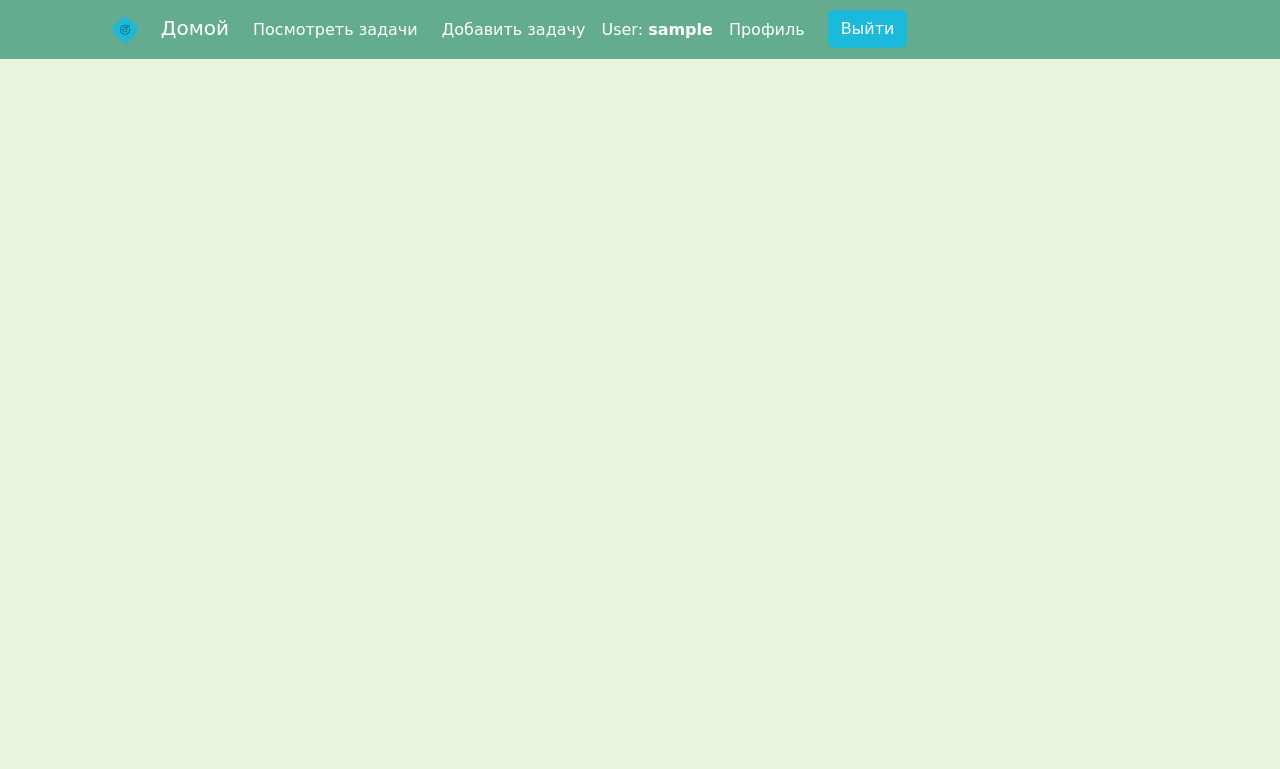
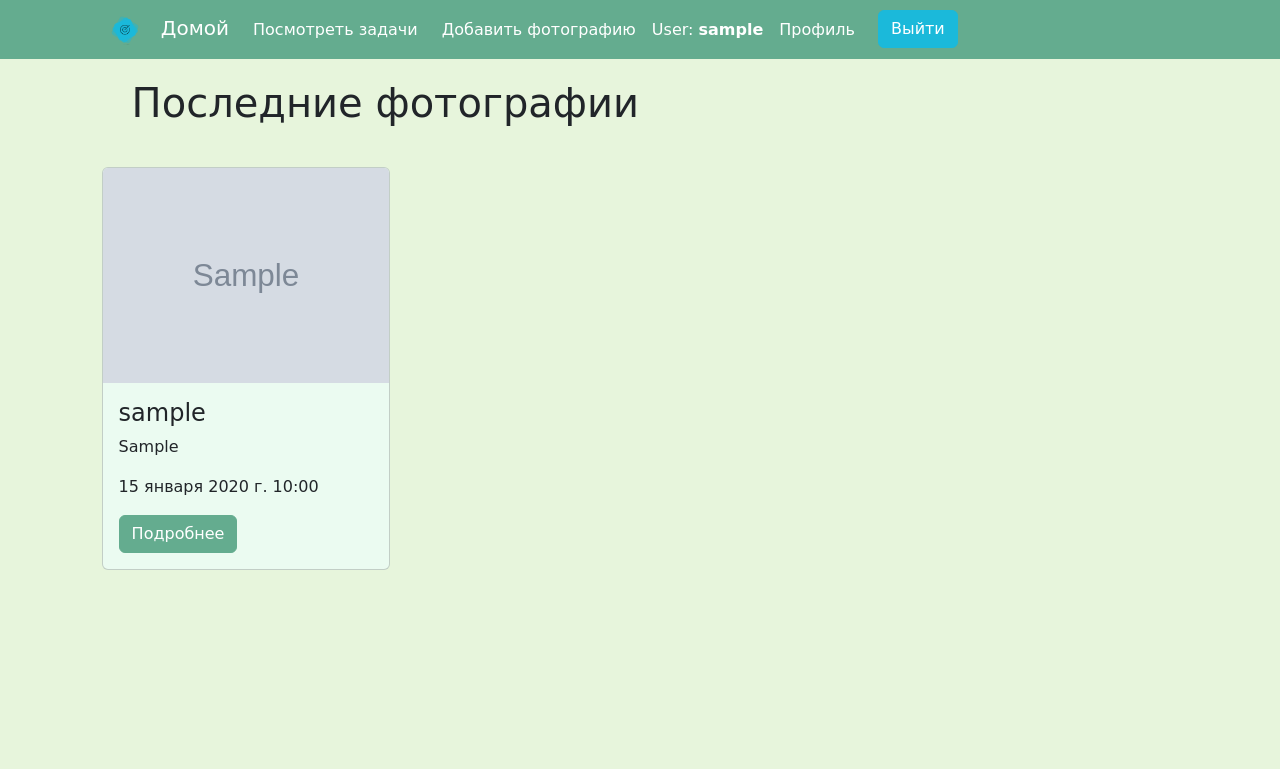
Before and after one commit to TagleD/-controlwork_9_gleb_tarakanov, a Django app: page / in a window 1280 px wide. Shown: the top 769 px of the page. Before the commit the page ends 59 px from the top, so only its background shows below. Run offline with Django 4.2, Linux system fonts and the light colour scheme; a user stored in the database is signed in; tables that the repository leaves empty hold one stand-in row (values such as "Sample post"); grey boxes marked "Sample" are stand-in pictures; some libraries are stand-ins or nearby versions; some web fonts are replaced.

Commit message:
#3 Сделал нормально главную страницу и переделал страницу детального просмотра фотографии

```diff
--- a/source/static/css/style.css
+++ b/source/static/css/style.css
@@ -198,3 +198,19 @@ button {
 .bold-link {
     text-decoration: none;
 }
+
+.card-back {
+    margin-bottom: 20px;
+    background-color: rgba(236, 252, 246, 0.83) !important;
+}
+
+.card-paddings {
+    padding-top: 0;
+    padding-left: 0;
+    padding-right: 0;
+}
+
+.edit-detail-button {
+    margin-left: 16px;
+    margin-bottom: 10px;
+}
--- a/source/templates/base.html
+++ b/source/templates/base.html
@@ -38,8 +38,8 @@
                             {#                                {% if perms.webapp.add_task %}#}
                             <li class="nav-item">
                                 <a class="nav-link active white" aria-current="page"
-                                   href="{% url 'photo_create' %}">Добавить
-                                    задачу
+                                   href="{% url 'photo_create' %}">
+                                    Добавить фотографию
                                 </a>
                             </li>
                             {#                                {% endif %}#}
--- a/source/webapp/templates/photo_list.html
+++ b/source/webapp/templates/photo_list.html
@@ -1,3 +1,36 @@
 {% extends 'base.html' %}
 
 {% block title %}Главная{% endblock %}
+
+{% block content %}
+    <div class="container main-container">
+        <div class="row">
+            <div class="col">
+                <h1 class="project-task-name-left">
+                    Последние фотографии
+                </h1>
+            </div>
+        </div>
+        <div class="row">
+            {% if photos %}
+                {% for photo in photos %}
+                    <div class="col-4">
+                        <div class="card card-back" style="width: 18rem;">
+                            <img src="{{ photo.image.url }}" class="card-img-top" alt="{{ photo.caption }}">
+                            <div class="card-body">
+                                <h4 class="card-title">{{ photo.author.username }}</h4>
+                                <p class="card-text">{{ photo.caption }}</p>
+                                <p class="card-text">{{ photo.created_at }}</p>
+                                <a href="{% url 'photo_detail' photo.pk %}" class="btn btn-primary green">Подробнее</a>
+                            </div>
+                        </div>
+                    </div>
+                {% endfor %}
+            {% else %}
+                <div class="col-6">
+                    <h5>По вашему запросы задачи не найдены</h5>
+                </div>
+            {% endif %}
+        </div>
+    </div>
+{% endblock %}
```
Also changed, not shown: source/webapp/templates/photo_detail.html (+17 -1 lines), source/uploads/photos/104885011_p0_master1200.jpg (added), source/uploads/photos/lucy-cyberpunk-edgerunners-4k-wallpaper-uhdpaper.com-6911i.jpg (added), source/uploads/photos/wallpaperflare.com_wallpaper.jpg (added), 3 other files.
